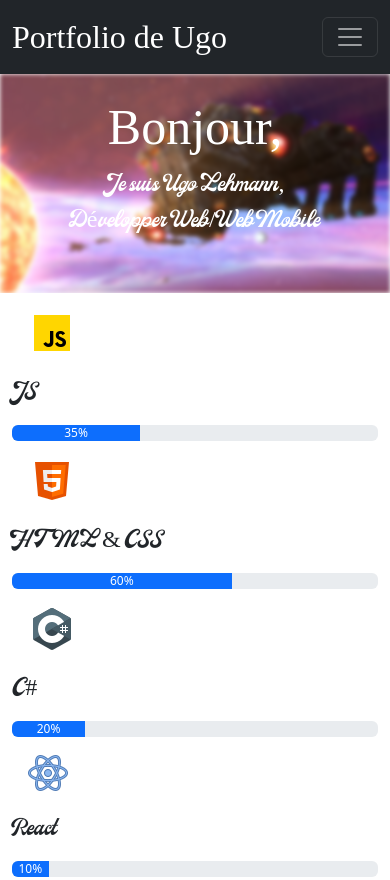
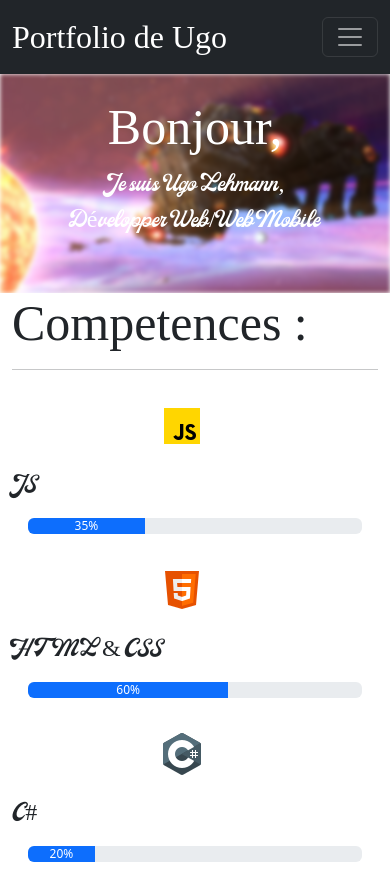
Before and after one commit to hugofarfaday/evaluation, a plain HTML site: page index.html in a window 390 px wide. Shown: the top 880 px of the page. Drawn offline with nearby package versions, Linux system fonts and the light colour scheme; a web font is replaced by a local one.

Commit message:
réglement des bugs

```diff
--- a/css/index.css
+++ b/css/index.css
@@ -46,8 +46,13 @@
     filter: blur(2px);
 }
 
-@media (max-width: 844px){
+/* @media (max-width: 844px){
     #dev{
-        visibility: hidden;
+        overflow: hidden;
     }
+} */
+
+#icon{
+     position: relative;
+     left: 130px;
 }
--- a/index.html
+++ b/index.html
@@ -32,9 +32,9 @@
           </div>
         </nav>
     </header>
-    <div id="carouselExampleIndicators" class="carousel slide" data-bs-ride="true">
+    <div id="carouselExampleIndicators" class="carousel" data-bs-ride="false">
       <div class="carousel-inner">
-        <div class="carousel-item active">
+        <div class="carousel-item active" id="dev">
           <img src="image/galaxy.jpg" class="d-flex w-100" alt="..." id="page1">
           <div class="carousel-caption">
             <h1 id="titre">Bonjour,</h1>
@@ -45,6 +45,8 @@
         <div class="carousel-item" id="dev">
           <img src="image/dev.jpg" class="w-100" alt="..." id="page1">
           <div class="carousel-caption">
+            <h1 id="titre">Competences : </h1>
+            <hr>
             <img src="image/js.png" class="m-3">
             <p id="texte">JS</p>
             <div class="progress">
@@ -78,24 +80,26 @@
       </button>
     </div>
     <div class="container d-lg-none d-block">
+      <h1 id="titre">Competences : </h1>
+      <hr>
       <img src="image/js.png" class="m-3" id="icon">
       <p id="texte">JS</p>
-      <div class="progress">
+      <div class="progress m-3">
         <div class="progress-bar" role="progressbar" aria-label="Example with label" style="width: 35%;" aria-valuenow="35" aria-valuemin="0" aria-valuemax="100">35%</div>
       </div>
-      <img src="image/html.png" class="m-3">
+      <img src="image/html.png" class="m-3" id="icon">
       <p id="texte">HTML & CSS</p>
-      <div class="progress">
+      <div class="progress m-3">
         <div class="progress-bar" role="progressbar" aria-label="Example with label" style="width: 60%;" aria-valuenow="60" aria-valuemin="0" aria-valuemax="100">60%</div>
       </div>
-      <img src="image/C.png" class="m-3">
+      <img src="image/C.png" class="m-3" id="icon">
       <p id="texte">C#</p>
-      <div class="progress">
+      <div class="progress m-3">
         <div class="progress-bar" role="progressbar" aria-label="Example with label" style="width: 20%;" aria-valuenow="20" aria-valuemin="0" aria-valuemax="100">20%</div>
       </div>
-      <img src="image/react.png" class="m-3">
+      <img src="image/react.png" class="m-3" id="icon">
       <p id="texte">React</p>
-      <div class="progress">
+      <div class="progress m-3">
         <div class="progress-bar" role="progressbar" aria-label="Example with label" style="width: 10%;" aria-valuenow="10" aria-valuemin="0" aria-valuemax="100">10%</div>
       </div>
     </div>
```
